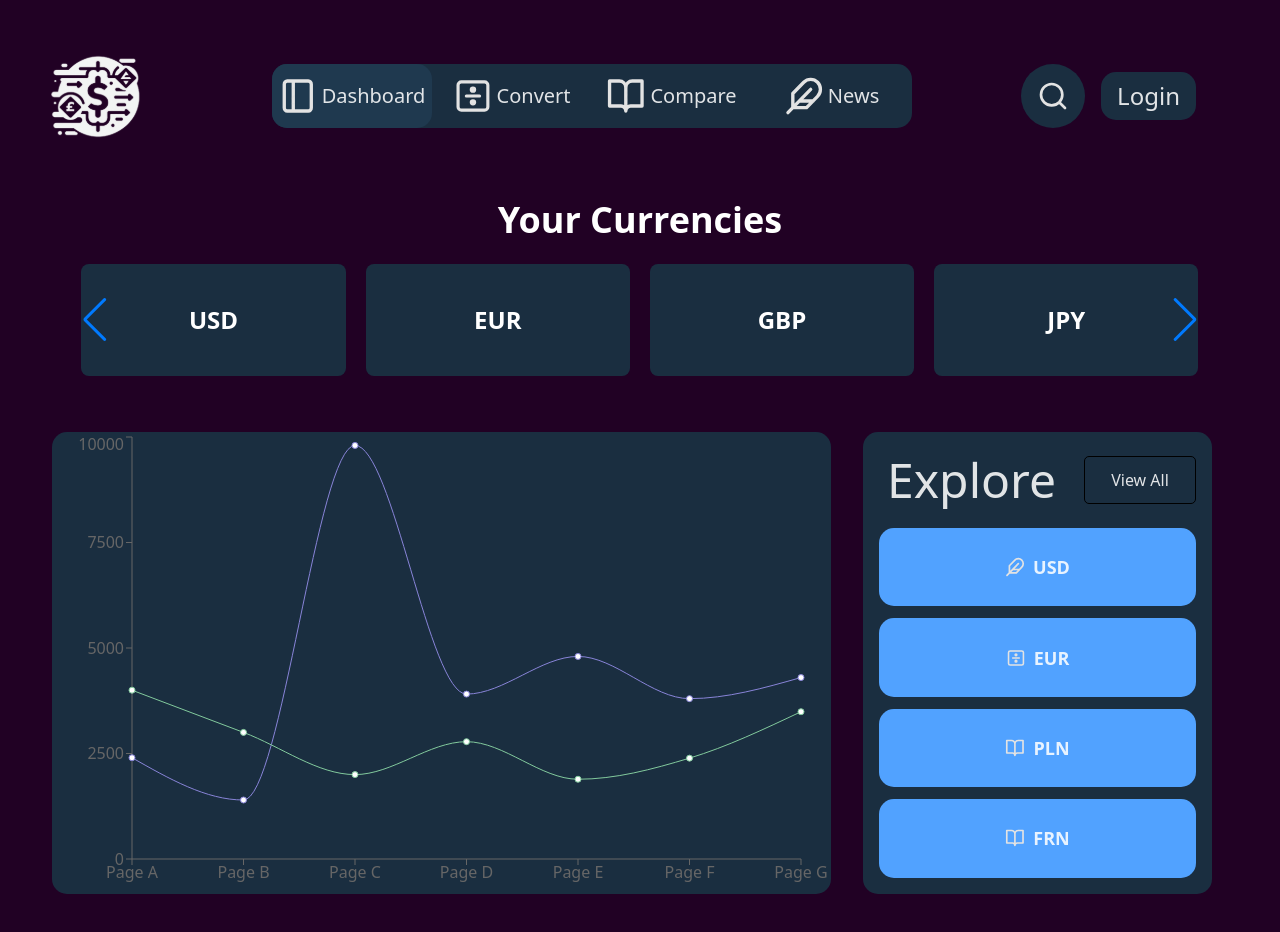
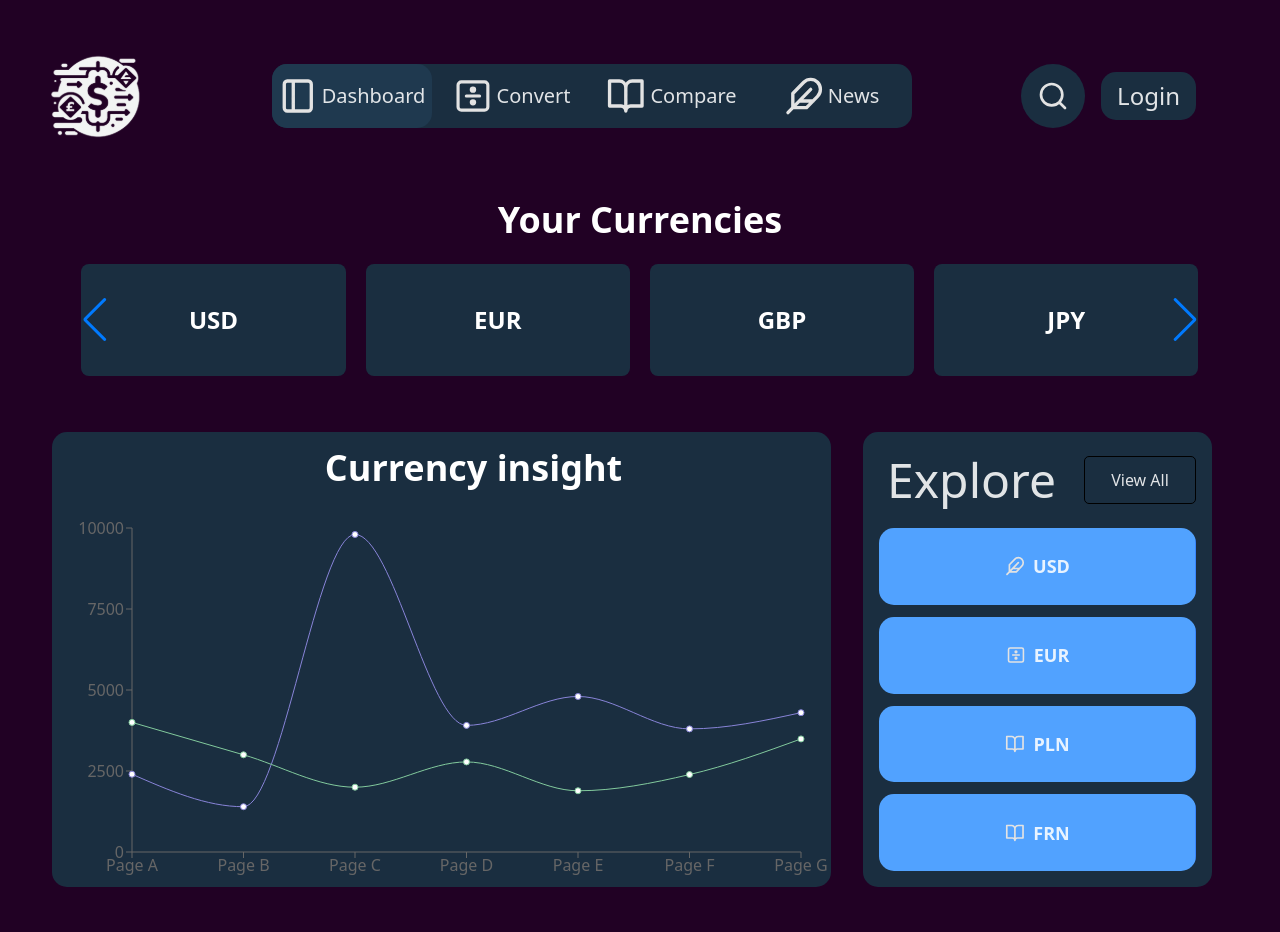
Before and after one commit to RobertasVasiliauskas/PUI, a React (Vite) app in the folder my-app/: page / in a window 1280 px wide. Shown: the top 932 px of the page. Built offline with nearby package versions, Linux system fonts and the light colour scheme.

Commit message:
Dashboard.jsx adjustments

```diff
--- a/my-app/src/Components/Dashboard/Chart.jsx
+++ b/my-app/src/Components/Dashboard/Chart.jsx
@@ -10,7 +10,7 @@ export default class Chart extends PureComponent {
                     height={300}
                     data={this.props.data}
                     margin={{
-                        top: 5, right: 30, left: 20, bottom: 5,
+                        top: 40, right: 30, left: 20, bottom: 5,
                     }}
                 >
                     <XAxis dataKey="name" />
--- a/my-app/src/Components/Dashboard/Dashboard.jsx
+++ b/my-app/src/Components/Dashboard/Dashboard.jsx
@@ -17,7 +17,9 @@ export default function Dashboard() {
             <Carousel />
 
             <div className="flex flex-row gap-4 flex-1">
-                <div className="w-[70%] min-h-full bg-[#1A2E40] rounded-[15px] mt-4 mb-4">
+
+                <div className="w-[70%] max-h-full bg-[#1A2E40] rounded-[15px] mt-4 mb-4 flex flex-col ">
+                    <p className="text-white text-4xl font-bold mt-4 ml-16">Currency insight</p>
                     <Chart data={sampleData} />
                 </div>
 
--- a/my-app/src/Components/Dashboard/ExploreItem.jsx
+++ b/my-app/src/Components/Dashboard/ExploreItem.jsx
@@ -1,13 +1,13 @@
 export default function ExploreItem({ icon, title }) {
     return (
         <li
-            className="group relative flex items-center justify-center gap-2 cursor-pointer rounded-[15px] w-auto h-[4.9rem] bg-blue-400 overflow-hidden"
+            className="group relative flex items-center justify-center gap-2 cursor-pointer rounded-[15px] w-auto h-[4.8rem] bg-blue-400 overflow-hidden"
         >
             <img src={icon} alt={title} className="h-5 w-5" />
             <h1 className="text-lg font-semibold">{title}</h1>
 
             <div
-                className="absolute top-0 right-0 h-full w-[12rem] flex items-center justify-center gap-2 bg-blue-600 text-white
+                className="absolute top-0 right-0 h-full w-[33%] flex items-center justify-center gap-2 bg-blue-600 text-white
                            transform translate-x-full group-hover:translate-x-0 transition-transform duration-300 ease-in-out"
             >
                 <p className="text-base">Follow</p>
```
